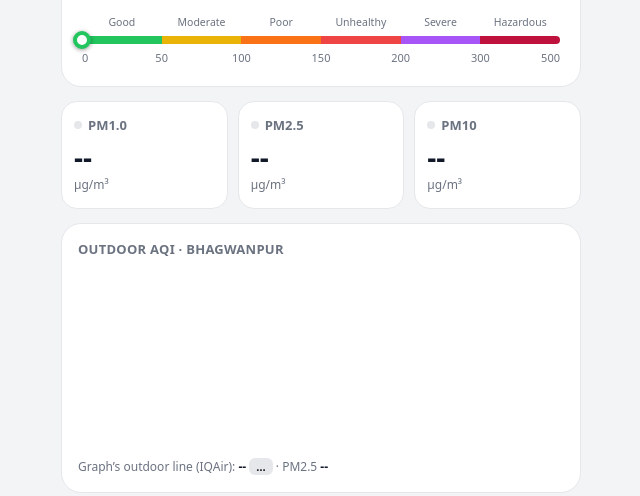
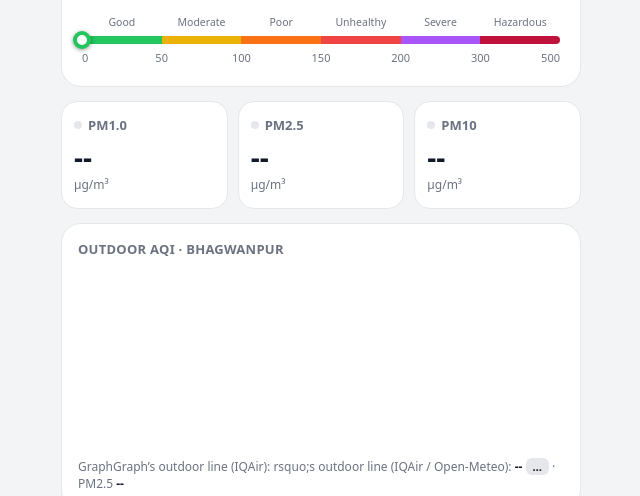
Before and after one commit to vir92/home-air, a plain HTML site: page index.html in a window 1280 px wide. Shown: the part 288-784 px from the top of the page, without its empty margins (319-959 px from the left). Drawn offline with Linux system fonts and the light colour scheme; no server answers; a script that the page names is missing.

Commit message:
Clarify outdoor line source
Co-Authored-By: Claude Opus 5.5 <noreply@anthropic.com>

```diff
--- a/index.html
+++ b/index.html
@@ -109,7 +109,7 @@ canvas{width:100%;height:250px;display:block;touch-action:pan-y;cursor:crosshair
  <div class="lbl" style="margin-bottom:10px">Outdoor AQI &middot; Bhagwanpur</div>
  <!-- official aqi.in widget (live, from aqi.in) -->
  <div class="aqiw" data-aqi-widget-payload="https://www.aqi.in/widget/809a2091c8d6b6254d5f"><script src="https://www.aqi.in/assets/scripts/widget.min.js"></script></div>
- <div class="osec">Graph&rsquo;s outdoor line (IQAir): <b id="oaqi">--</b> <span class="opill" id="opill">&hellip;</span> &middot; PM2.5 <b id="op25">--</b><div id="owx"></div></div>
+ <div class="osec">GraphGraph&rsquo;s outdoor line (IQAir): rsquo;s outdoor line (IQAir / Open-Meteo): <b id="oaqi">--</b> <span class="opill" id="opill">&hellip;</span> &middot; PM2.5 <b id="op25">--</b><div id="owx"></div></div>
 </div>
 
 <div class="card">
```
